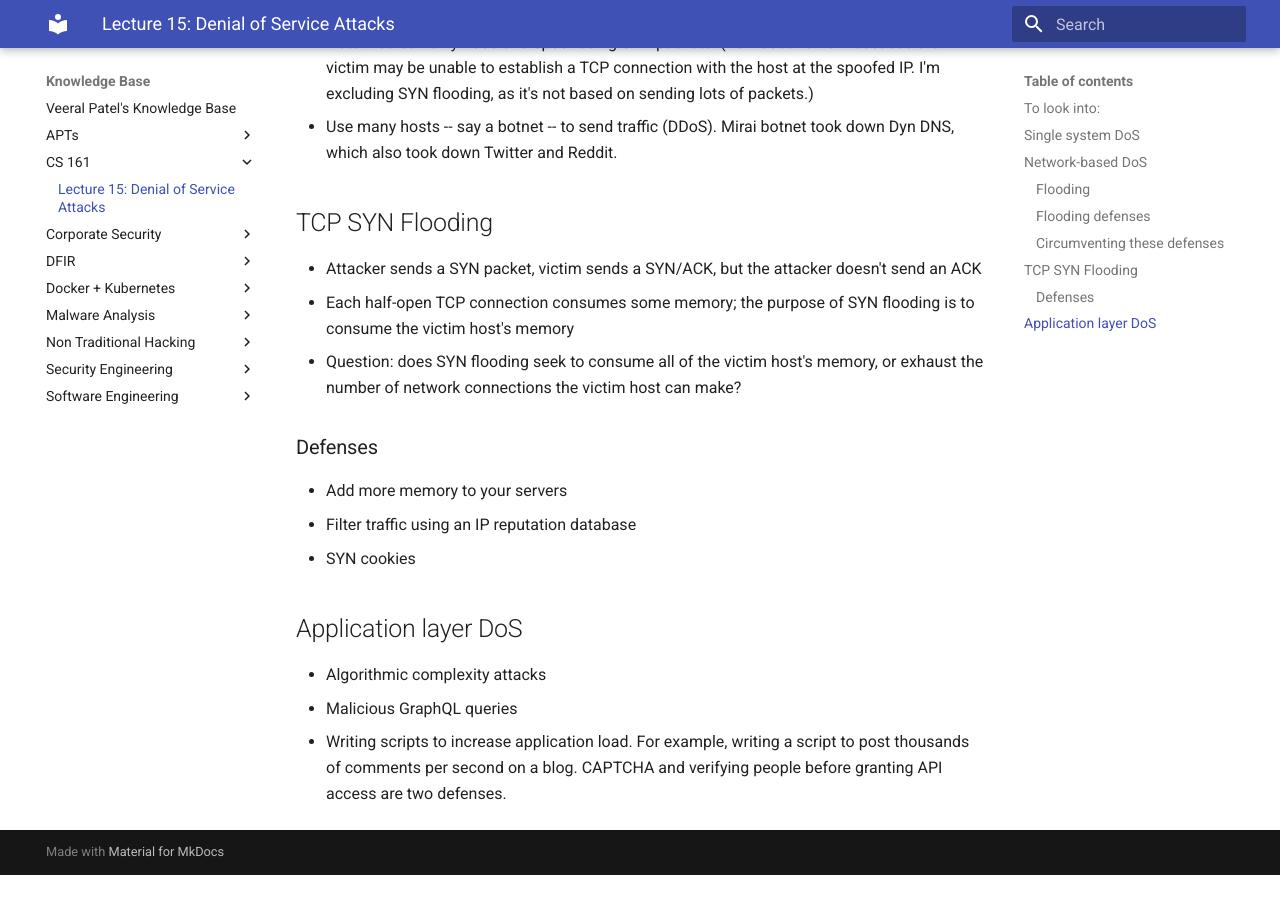
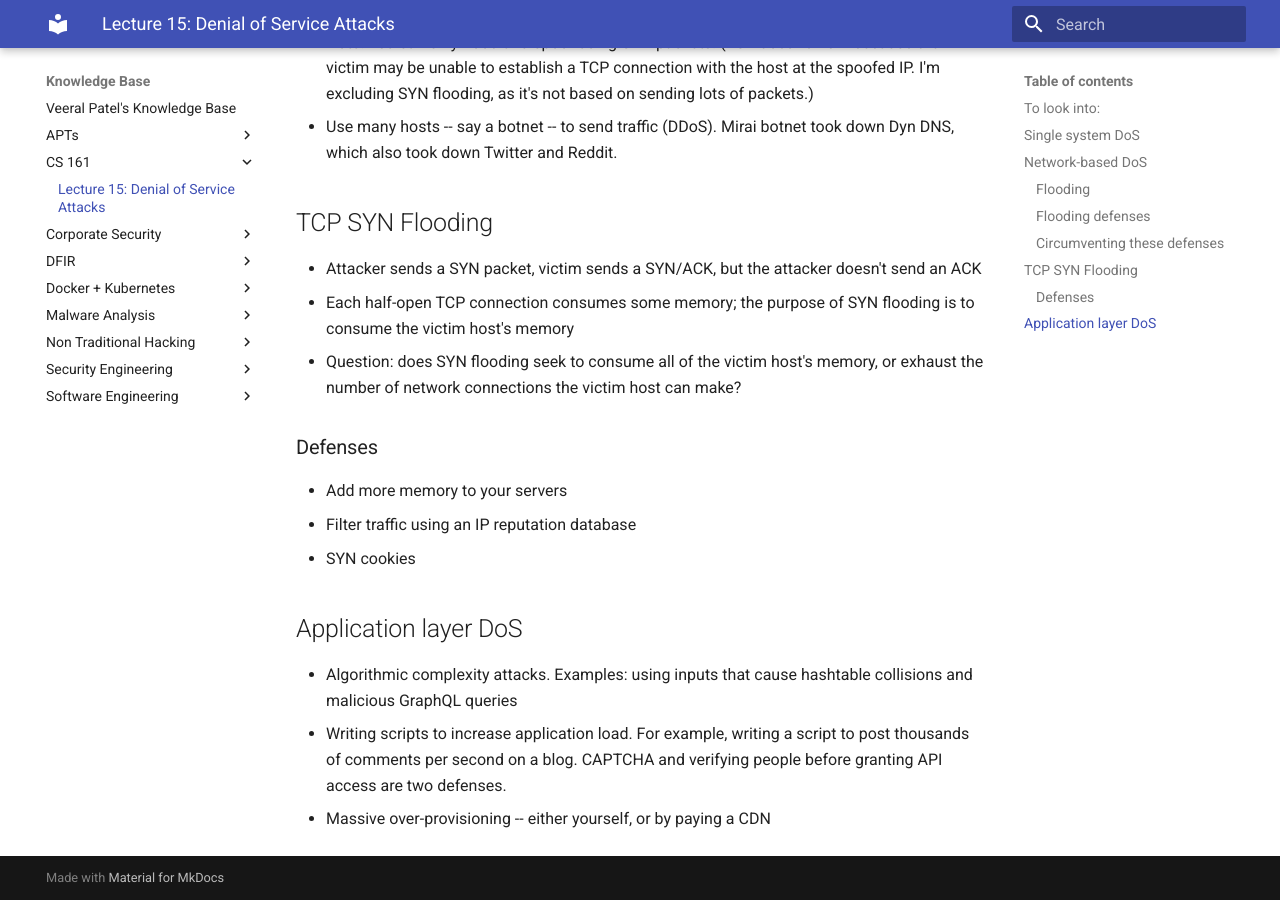
Before and after one commit to veeral-patel/knowledge-base, an MkDocs documentation site: the page built from docs/CS 161/lec15.md, in a window 1280 px wide and 900 px high, scrolled down 1057 px. Built offline with MkDocs 1.6.1 and Material for MkDocs 9.7.7, drawn with Linux system fonts in a browser that asks for light colours; before the commit the page ends 1932 px from its top, so only the background shows below that.

Commit message:
add massive overprovisioning

```diff
--- a/docs/CS 161/lec15.md
+++ b/docs/CS 161/lec15.md
@@ -46,6 +46,6 @@
 - SYN cookies
 
 ## Application layer DoS
-- Algorithmic complexity attacks
-- Malicious GraphQL queries
+- Algorithmic complexity attacks. Examples: using inputs that cause hashtable collisions and malicious GraphQL queries
 - Writing scripts to increase application load. For example, writing a script to post thousands of comments per second on a blog. CAPTCHA and verifying people before granting API access are two defenses.
+- Massive over-provisioning -- either yourself, or by paying a CDN
```
